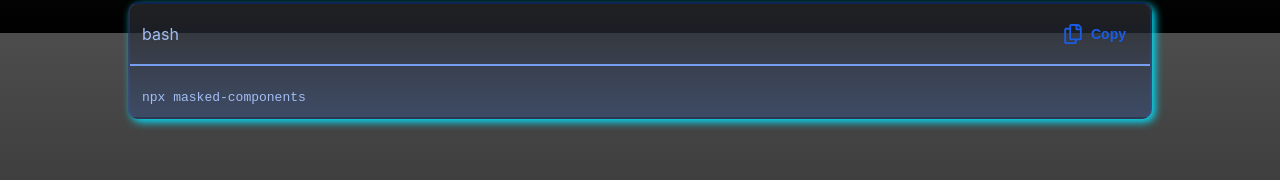
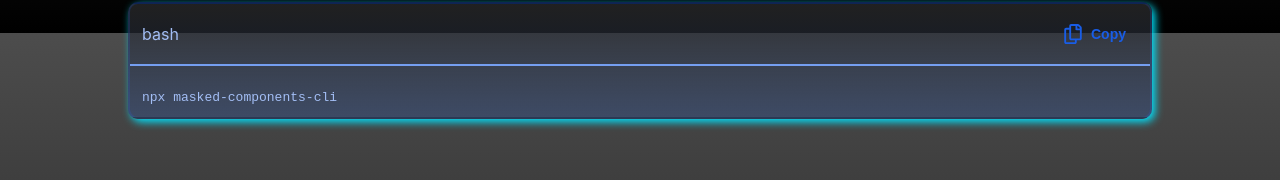
Before and after one commit to RNT13/Masked-components-page, a Next.js app: page / in a window 1280 px wide. Shown: the part 767-947 px from the top of the page. Built offline with nearby package versions, Linux system fonts and the light colour scheme; a web font is replaced by a local one.

Commit message:
Update: v 1.5.3 - Minor bug fix

```diff
--- a/src/app/(public)/(home)/page.tsx
+++ b/src/app/(public)/(home)/page.tsx
@@ -45,7 +45,7 @@ export default function Home() {
           title="Installation"
           fileType="bash"
           description="Start using Masked Components in your project with a simple command."
-          content1="npx masked-components"
+          content1="npx masked-components-cli"
         />
 
         <Section
```
Also changed, not shown: 1 other file (tests, documents, lock files or other folders).
